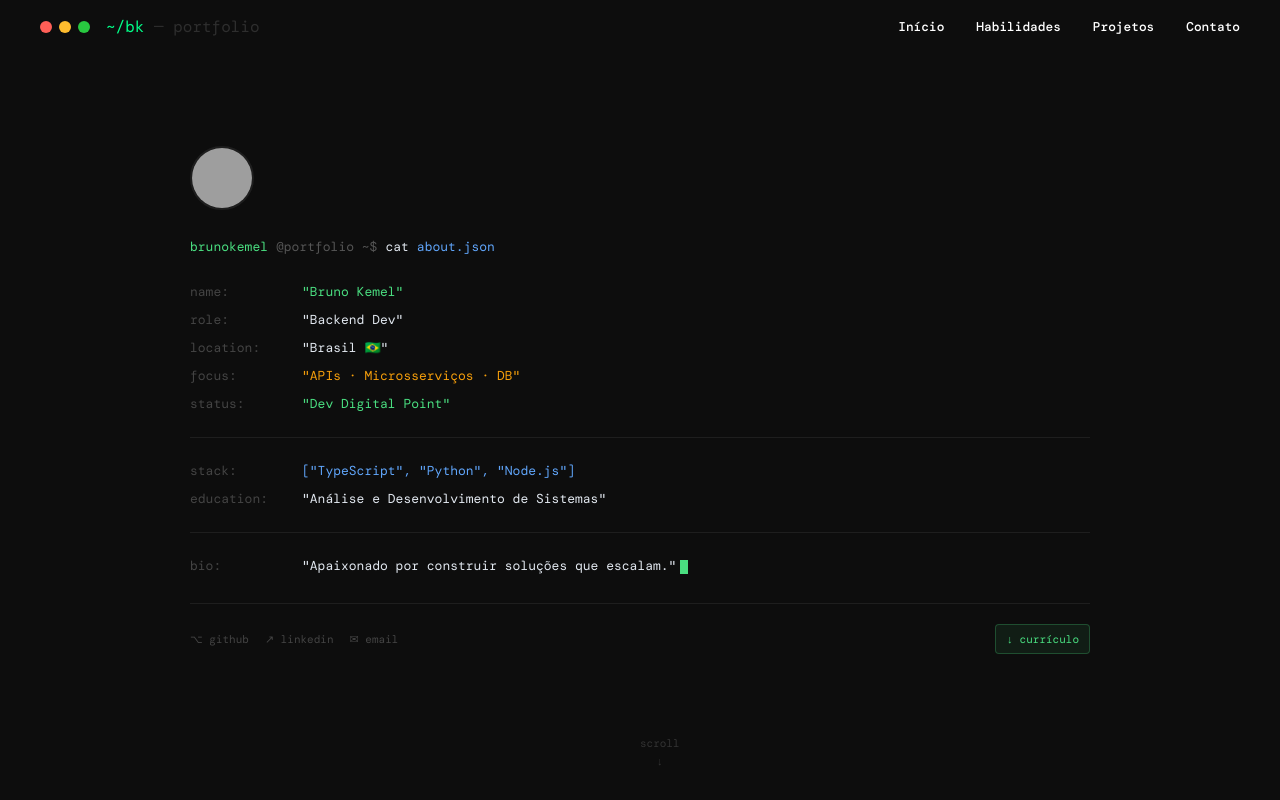
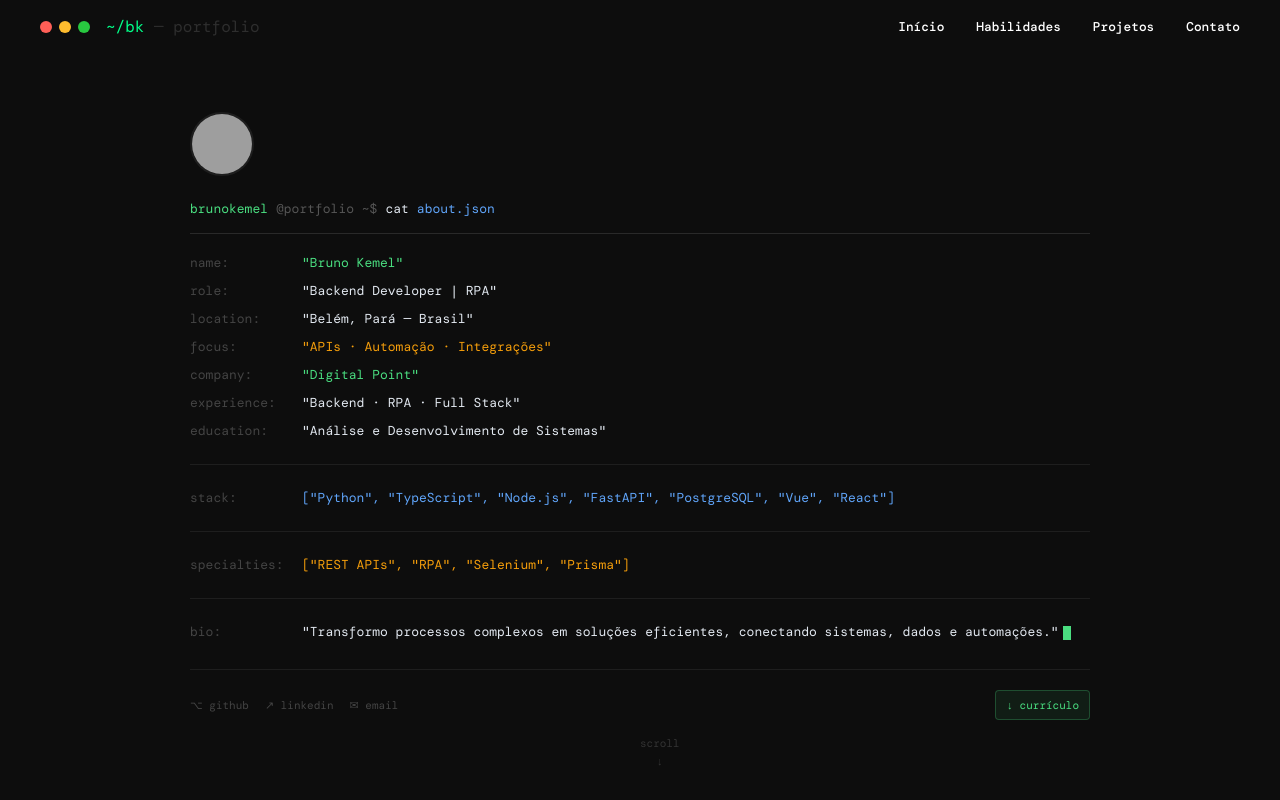
Before and after one commit to brunokemel/vite_port, a React (Vite) app: page / in a window 1280 px wide. Shown: the top 800 px of the page. Built offline with nearby package versions, Linux system fonts and the light colour scheme; grey boxes are pictures that could not be loaded; a web font is replaced by a local one.

Commit message:
feat: atualiza apresentação da seção inicial

```diff
--- a/src/components/Header/Header.tsx
+++ b/src/components/Header/Header.tsx
@@ -17,19 +17,12 @@ const Header = () => {
   return (
     <HeaderContainer id="inicio">
       <Container>
-
-        {/* Decorative window dots */}
-        {/* <WindowBar>
-          <Dot $color="#f87171" />
-          <Dot $color="#f59e0b" />
-          <Dot $color="#4ade80" />
-        </WindowBar>
-  */}
-        {/* Avatar */}
         <Avatar
           src="https://github.com/brunokemel.png"
           alt="Bruno Kemel"
-          onError={(e) => { e.currentTarget.src = 'https://via.placeholder.com/64/1e1e1e/4ade80?text=BK' }}
+          onError={(e) => {
+            e.currentTarget.src = 'https://via.placeholder.com/64/1e1e1e/4ade80?text=BK'
+          }}
         />
 
         {/* Prompt */}
@@ -48,26 +41,23 @@ const Header = () => {
           </Line>
           <Line>
             <span className="key">role:</span>
-            <span className="val">"Backend Dev"</span>
+            <span className="val">"Backend Developer | RPA"</span>
           </Line>
           <Line>
             <span className="key">location:</span>
-            <span className="val">"Brasil 🇧🇷"</span>
+            <span className="val">"Belém, Pará — Brasil"</span>
           </Line>
           <Line>
             <span className="key">focus:</span>
-            <span className="amber">"APIs · Microsserviços · DB"</span>
+            <span className="amber">"APIs · Automação · Integrações"</span>
           </Line>
           <Line>
-            <span className="key">status:</span>
-            <span className="green">"Dev Digital Point"</span>
+            <span className="key">company:</span>
+            <span className="green">"Digital Point"</span>
           </Line>
-
-          <Divider />
-
           <Line>
-            <span className="key">stack:</span>
-            <span className="blue">["TypeScript", "Python", "Node.js"]</span>
+            <span className="key">experience:</span>
+            <span className="val">"Backend · RPA · Full Stack"</span>
           </Line>
           <Line>
             <span className="key">education:</span>
@@ -77,9 +67,23 @@ const Header = () => {
           <Divider />
 
           <Line>
+            <span className="key">stack:</span>
+            <span className="blue">["Python", "TypeScript", "Node.js", "FastAPI", "PostgreSQL", "Vue", "React"]</span>
+          </Line>
+
+          <Divider />
+
+          <Line>
+            <span className="key">specialties:</span>
+            <span className="amber">["REST APIs", "RPA", "Selenium", "Prisma"]</span>
+          </Line>
+
+          <Divider />
+
+          <Line>
             <span className="key">bio:</span>
             <span className="val">
-              "Apaixonado por construir soluções que escalam."
+              "Transformo processos complexos em soluções eficientes, conectando sistemas, dados e automações."
               <Cursor />
             </span>
           </Line>
--- a/src/components/Header/styled.ts
+++ b/src/components/Header/styled.ts
@@ -16,7 +16,7 @@ export const HeaderContainer = styled.header`
   display: flex;
   flex-direction: column;
   justify-content: center;
-  padding: 0 2rem;
+  padding: 7rem 2rem 5rem;
   background-color: #0d0d0d;
   position: relative;
   overflow: hidden;
@@ -37,7 +37,8 @@ export const PromptLine = styled.div`
   display: flex;
   align-items: center;
   gap: 8px;
-  margin-bottom: 1.5rem;
+  padding-bottom: 1rem;
+  border-bottom: 1px solid #292929;
   opacity: 0;
   animation: ${fadeUp} 0.4s ease forwards;
   animation-delay: 100ms;
@@ -57,6 +58,7 @@ export const OutputBlock = styled.div`
   opacity: 0;
   animation: ${fadeUp} 0.4s ease forwards;
   animation-delay: 200ms;
+  padding-top: 1rem;
 `
 
 export const Line = styled.div`
@@ -70,6 +72,14 @@ export const Line = styled.div`
   .green { color: #4ade80; }
   .amber { color: #f59e0b; }
   .blue  { color: #60a5fa; }
+
+  @media (max-width: 520px) {
+    flex-direction: column;
+    gap: 0;
+    margin-bottom: 10px;
+
+    .key { min-width: 0; }
+  }
 `
 
 export const Divider = styled.div`
@@ -82,6 +92,8 @@ export const Divider = styled.div`
 export const Avatar = styled.img`
   width: 64px;
   height: 64px;
+  display: block;
+  object-fit: cover;
   border-radius: 50%;
   border: 2px solid #1e1e1e;
   margin-bottom: 1.5rem;
```
